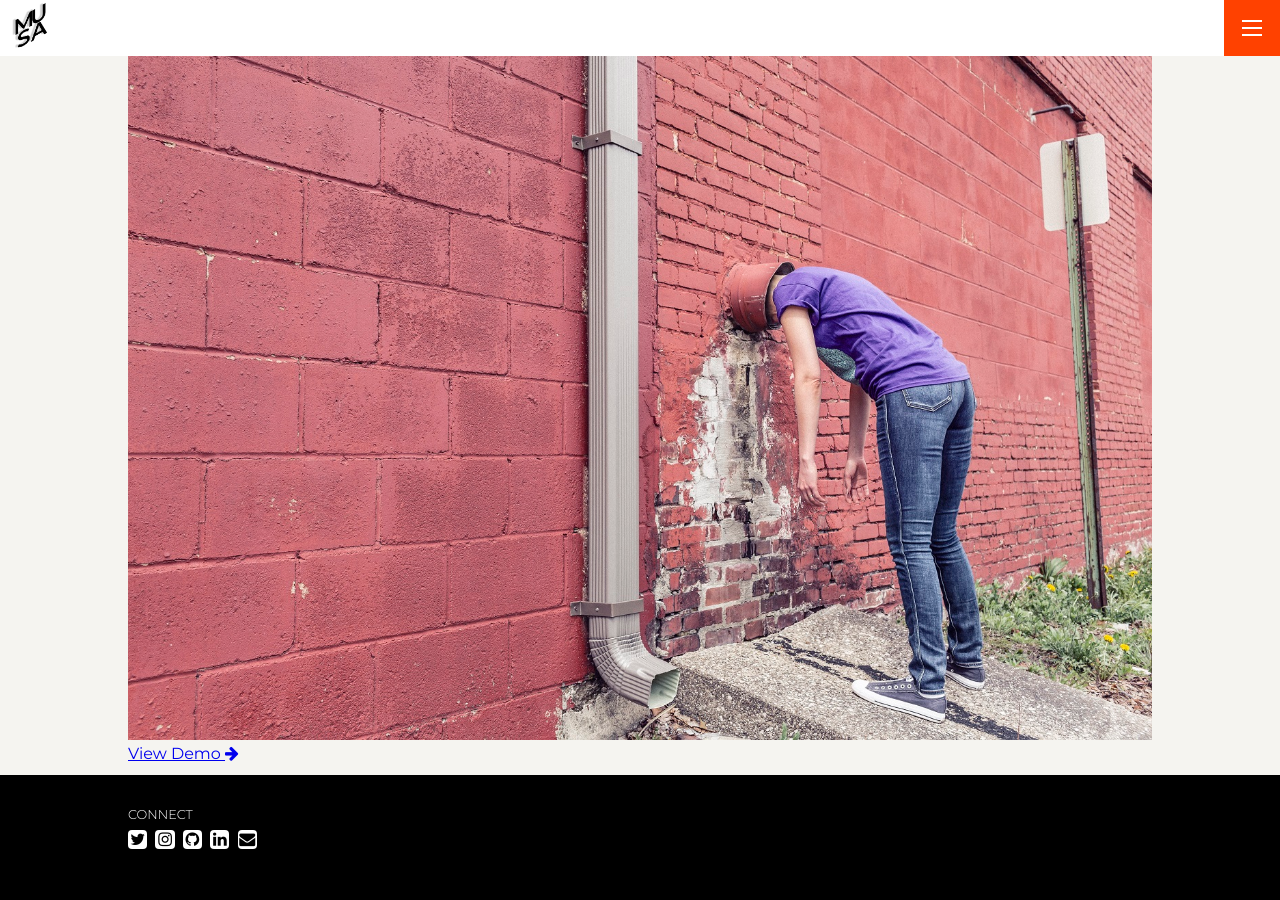
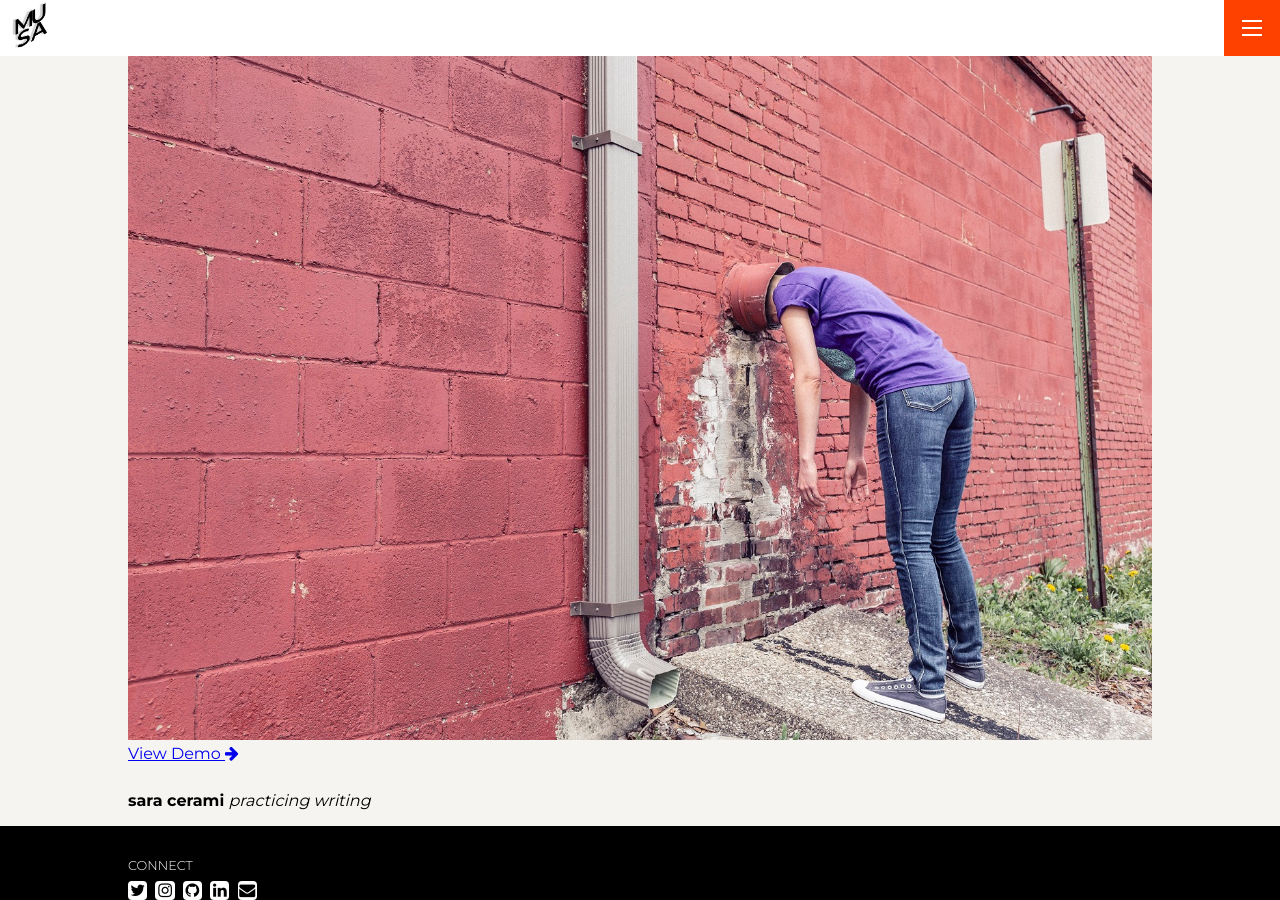
Before and after one commit to saracerami/portfolio-template, a Jekyll site: the page built from _projects/proj-1.md, in a window 1280 px wide and 900 px high, scrolled down 1070 px. Built offline with Jekyll 4.4.1, drawn with Linux system fonts in a browser that asks for light colours; before the commit the page ends 1919 px from its top, so only the background shows below that.

Commit message:
Add author and description to proj-1.md
Added author name and description for the project.

```diff
--- a/_projects/proj-1.md
+++ b/_projects/proj-1.md
@@ -8,3 +8,5 @@ Mauris velit metus, tempor gravida nulla eget, auctor accumsan tellus. Curabitur
 {% include image.html url="http://www.gratisography.com" image="projects/proj-1/dog.jpg" %}
 
 {% include image.html url="http://www.gratisography.com" image="projects/proj-1/wall.jpg" %}
+**sara cerami**
+_practicing writing_
```
